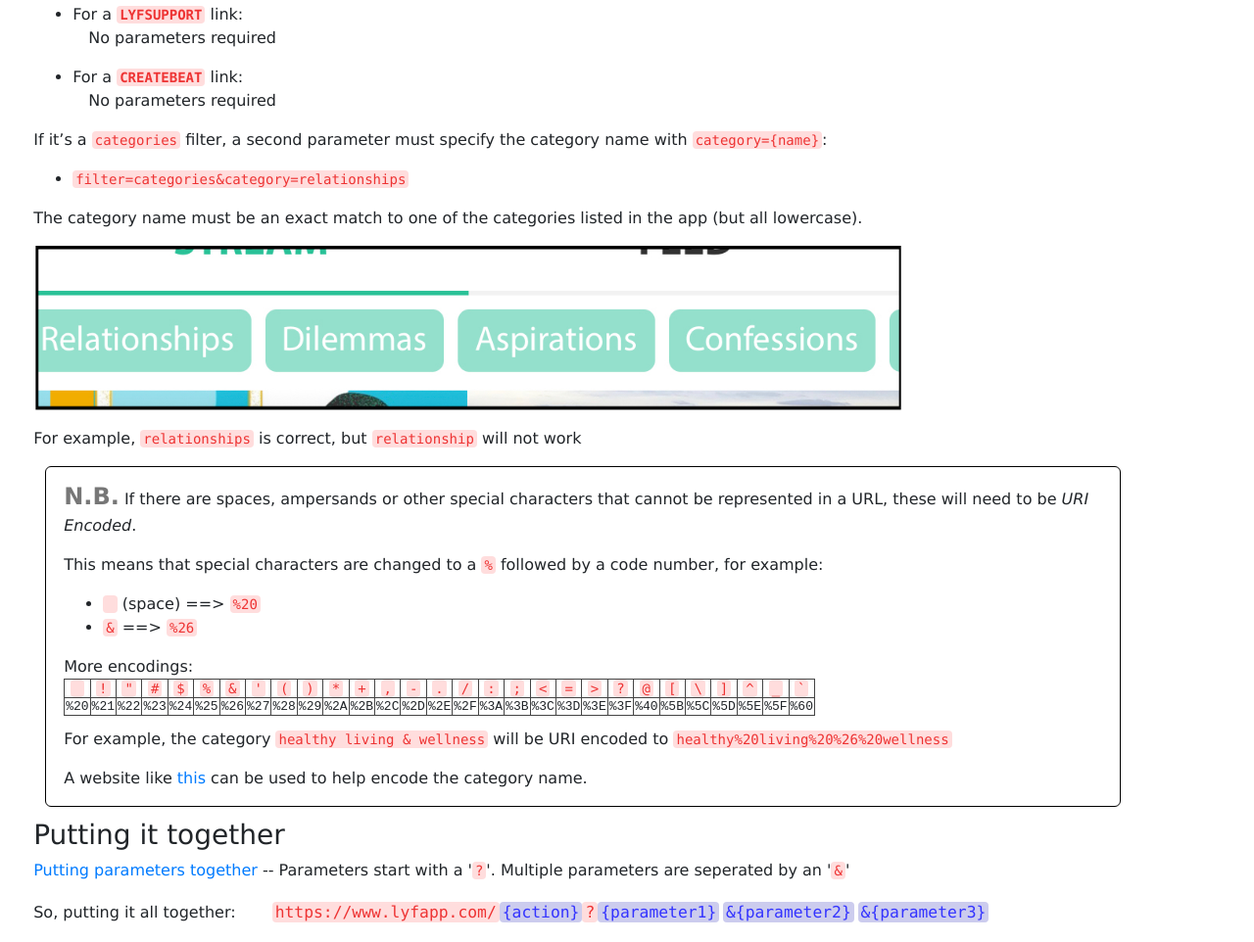
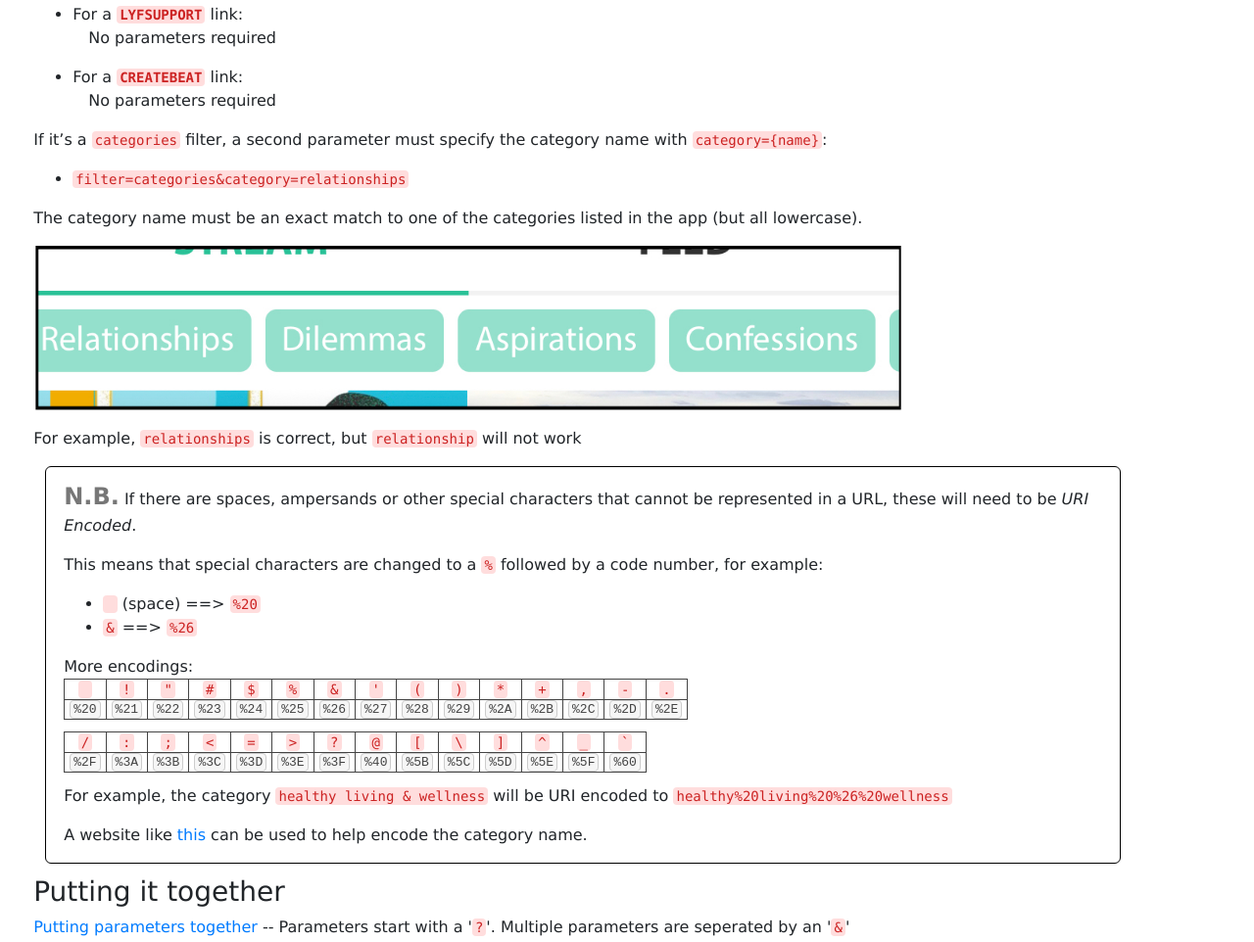
Before and after one commit to lyf-app/lyf-app.github.io, a plain HTML site: page DeepLinking.html in a window 1280 px wide. Shown: the part 1397-2359 px from the top of the page at 98% size. Drawn offline with nearby package versions, Linux system fonts and the light colour scheme.

Commit message:
tweak table

```diff
--- a/DeepLinking.html
+++ b/DeepLinking.html
@@ -29,13 +29,14 @@
             h1 { padding-left: 4%; margin-top: 32px; font-family: 'Franklin Gothic Medium', 'Arial Narrow', Arial, sans-serif; font-size: 48pt; }
             h2 { padding-left: 1.5%; margin-top: 32px; margin-right: 40%; border-bottom: 1px solid #ddd; margin-bottom: 32px; }
             .strike { text-decoration: line-through; color: #e33; }
-            code { background-color: #fdd; color: #e33; border-radius: 4px; padding: 1px 3px 1px 3px; }
+            code { background-color: #fdd; color: #c22; border-radius: 4px; padding: 1px 3px 1px 3px; }
             .variable { background-color: #cce; color: #33f; }
             .optionalVar { background-color: #d5d5ef; color: #9a9aff; }
             img { width: 80%; margin-left: auto; margin-right: auto; }
             .strong { font-weight: bold; }
-            .gridTable { border: 1px solid #444; text-align: center; }
-            .monoSpaced { font-family: monospace; }
+            .gridTable { border: 1px solid #444; text-align: center; padding: 2px; }
+            .monoSpaced { font-family: monospace; background-color: #f6f6f6; color: #444; border-radius: 4px; border: 1px solid #ccc;
+                margin-left: 3px; margin-top: 6px; margin-right: 3px; margin-bottom: 6px; padding: 1px 3px 1px 3px; }
         </style>
     </head>
     <body>
@@ -164,6 +165,27 @@
                         <td class="gridTable"><code>,</code></td>
                         <td class="gridTable"><code>-</code></td>
                         <td class="gridTable"><code>.</code></td>
+                    </tr>
+                    <tr class="gridTable">
+                        <td class="gridTable"><span class="monoSpaced">%20</span></td>
+                        <td class="gridTable"><span class="monoSpaced">%21</span></td>
+                        <td class="gridTable"><span class="monoSpaced">%22</span></td>
+                        <td class="gridTable"><span class="monoSpaced">%23</span></td>
+                        <td class="gridTable"><span class="monoSpaced">%24</span></td>
+                        <td class="gridTable"><span class="monoSpaced">%25</span></td>
+                        <td class="gridTable"><span class="monoSpaced">%26</span></td>
+                        <td class="gridTable"><span class="monoSpaced">%27</span></td>
+                        <td class="gridTable"><span class="monoSpaced">%28</span></td>
+                        <td class="gridTable"><span class="monoSpaced">%29</span></td>
+                        <td class="gridTable"><span class="monoSpaced">%2A</span></td>
+                        <td class="gridTable"><span class="monoSpaced">%2B</span></td>
+                        <td class="gridTable"><span class="monoSpaced">%2C</span></td>
+                        <td class="gridTable"><span class="monoSpaced">%2D</span></td>
+                        <td class="gridTable"><span class="monoSpaced">%2E</span></td>
+                    </tr>
+                </table>
+                <table style="margin-bottom: 12px;">
+                    <tr class="gridTable">
                         <td class="gridTable"><code>/</code></td>
                         <td class="gridTable"><code>:</code></td>
                         <td class="gridTable"><code>;</code></td>
@@ -179,36 +201,21 @@
                         <td class="gridTable"><code>_</code></td>
                         <td class="gridTable"><code>`</code></td>
                     </tr>
-                    <tr class="gridTable monoSpaced">
-                        <td class="gridTable">%20</td>
-                        <td class="gridTable">%21</td>
-                        <td class="gridTable">%22</td>
-                        <td class="gridTable">%23</td>
-                        <td class="gridTable">%24</td>
-                        <td class="gridTable">%25</td>
-                        <td class="gridTable">%26</td>
-                        <td class="gridTable">%27</td>
-                        <td class="gridTable">%28</td>
-                        <td class="gridTable">%29</td>
-                        <td class="gridTable">%2A</td>
-                        <td class="gridTable">%2B</td>
-                        <td class="gridTable">%2C</td>
-                        <td class="gridTable">%2D</td>
-                        <td class="gridTable">%2E</td>
-                        <td class="gridTable">%2F</td>
-                        <td class="gridTable">%3A</td>
-                        <td class="gridTable">%3B</td>
-                        <td class="gridTable">%3C</td>
-                        <td class="gridTable">%3D</td>
-                        <td class="gridTable">%3E</td>
-                        <td class="gridTable">%3F</td>
-                        <td class="gridTable">%40</td>
-                        <td class="gridTable">%5B</td>
-                        <td class="gridTable">%5C</td>
-                        <td class="gridTable">%5D</td>
-                        <td class="gridTable">%5E</td>
-                        <td class="gridTable">%5F</td>
-                        <td class="gridTable">%60</td>
+                    <tr class="gridTable">
+                        <td class="gridTable"><span class="monoSpaced">%2F</span></td>
+                        <td class="gridTable"><span class="monoSpaced">%3A</span></td>
+                        <td class="gridTable"><span class="monoSpaced">%3B</span></td>
+                        <td class="gridTable"><span class="monoSpaced">%3C</span></td>
+                        <td class="gridTable"><span class="monoSpaced">%3D</span></td>
+                        <td class="gridTable"><span class="monoSpaced">%3E</span></td>
+                        <td class="gridTable"><span class="monoSpaced">%3F</span></td>
+                        <td class="gridTable"><span class="monoSpaced">%40</span></td>
+                        <td class="gridTable"><span class="monoSpaced">%5B</span></td>
+                        <td class="gridTable"><span class="monoSpaced">%5C</span></td>
+                        <td class="gridTable"><span class="monoSpaced">%5D</span></td>
+                        <td class="gridTable"><span class="monoSpaced">%5E</span></td>
+                        <td class="gridTable"><span class="monoSpaced">%5F</span></td>
+                        <td class="gridTable"><span class="monoSpaced">%60</span></td>
                     </tr>
                 </table>
                 <p>For example, the category <code>healthy living & wellness</code> will be URI encoded to <code>healthy%20living%20%26%20wellness</code> </p>
```
